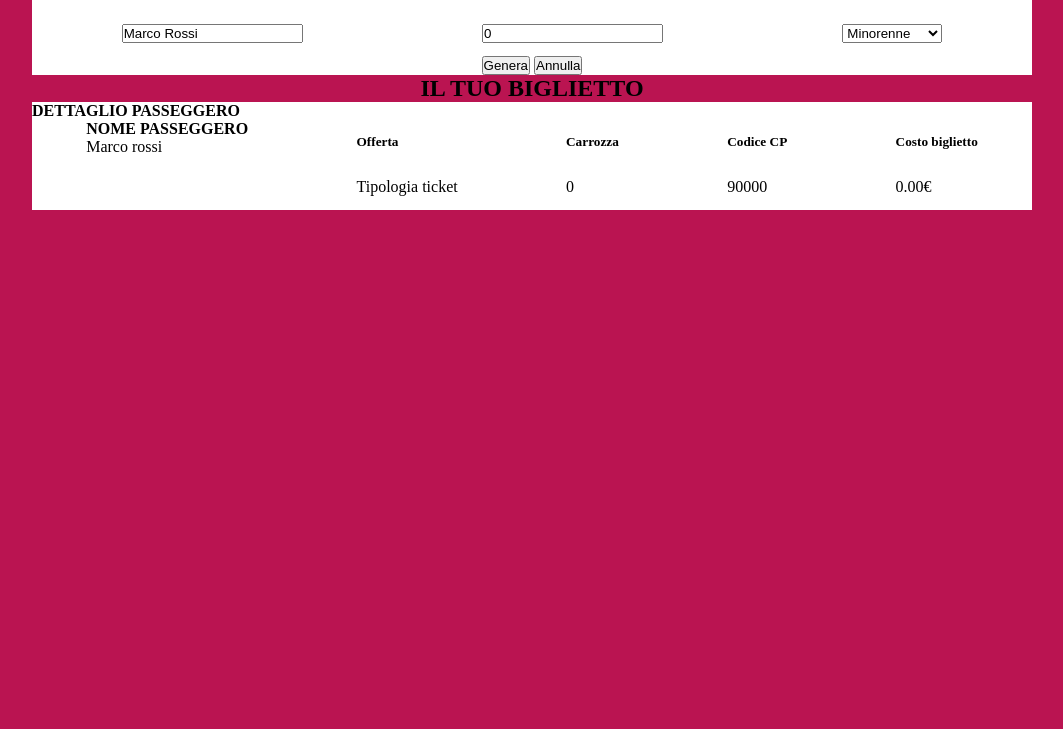
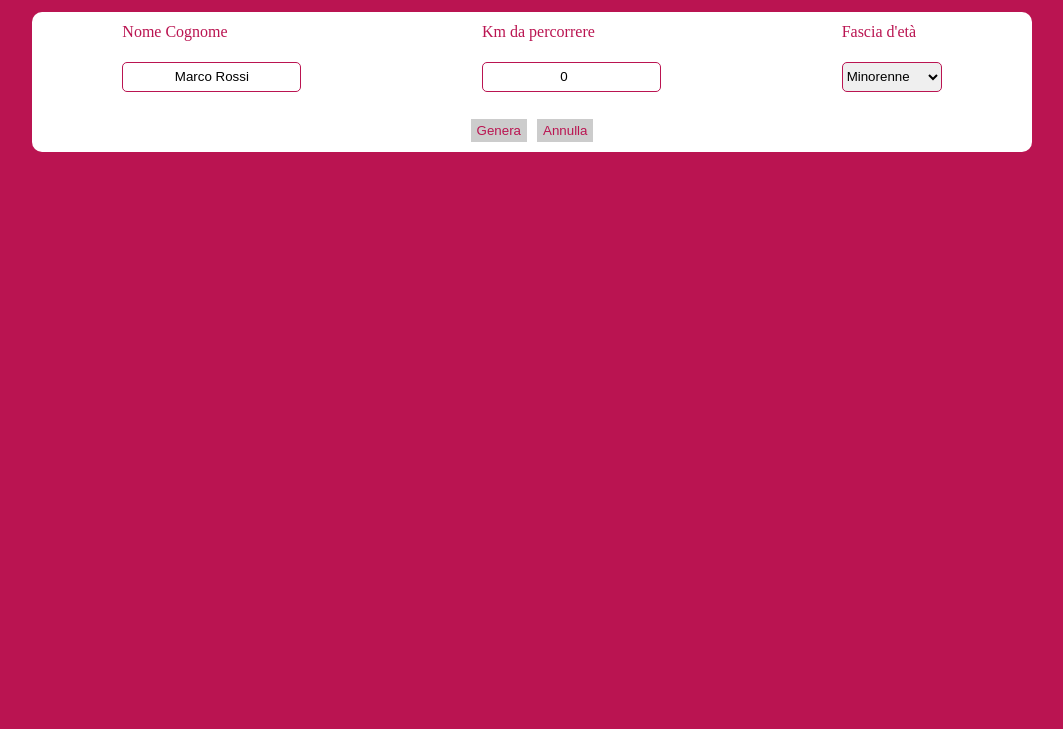
Before and after one commit to Erremme/js-biglietto-treno-form, a plain HTML site: page index.html in a window 1280 px wide. Shown: the part 71-800 px from the top of the page, without its empty margins (108-1171 px from the left). Drawn offline with Linux system fonts and the light colour scheme.

Commit message:
feat: add style

```diff
--- a/css/style.css
+++ b/css/style.css
@@ -13,12 +13,24 @@
 .text-center{
    text-align: center;
 }
+
+.color-w{
+   color: white;
+}
+
+.color-r{
+   color: #ba1451ff  ;
+}
+
+h1{
+   margin-top: 16px;
+}
 /*----------------
    COMMONS
 -----------------*/
 .container{
    max-width: 1000px;
-   margin: auto;
+   margin: 30px auto;
 }
 
 .d-none{
@@ -38,26 +50,83 @@ body{
    flex-direction: column;
    justify-content: space-around;
 }
+
+.border-rd{
+   border-radius: 10px;
+}
+
+.border-red{
+   border: 1px solid #ba1451ff ;
+   border-radius: 5px;
+   height: 30px;
+}
+
+.btn{
+   color: #ba1451ff;
+   background-color:#ccccccff ;
+   padding: 4px 6px;
+   text-decoration: none;
+   border: transparent;
+   cursor: pointer;
+}
+
+.btn:hover{
+   border: 2px solid #f2a15aff;
+   border-radius: 2px;
+}
+
+.border-tp-bt{
+   border-top: 2px solid #808080ff;
+   border-bottom: 2px solid #808080ff;
+}
+
+
+
+
 /*----------------
    HEADER
 -----------------*/
 /*----------------
    MAIN
 -----------------*/
+
+form.container{
+   background-color: white;
+
+}
 .form-top{
    justify-content: space-around;
-   background-color: white;
    min-height: 90px;
 }
 
 .section-btn{
-   background-color: white;
+   display: flex;
+   justify-content: center;
+   align-items: flex-end;
+   gap: 10px;
+    padding-bottom: 10px;
+   min-height: 50px;
 }
 /*---TICKET----*/
+.ticket-contain > h4{
+   margin-top: 10px;
+}
 .ticket-contain{
    background-color: white;
+   padding: 16px 20px 16px 20px;
+
   }
 .ticket{
-   justify-content: space-around;
-   min-height: 90px;
+   justify-content: space-between;
+   min-height: 120px;
+
 }
+
+.col-name{
+   background-color:#808080ff ;
+   padding: 20px 20px;
+}
+
+#passenger-name{
+   font-weight: bolder;
+}
--- a/index.html
+++ b/index.html
@@ -8,46 +8,46 @@
 </head>
 <body>
     <header>
-        <h1 class="text-center">CALOLA IL PREZZO DEL TUO BIGLIETTO</h1>
+        <h1 class="text-center color-w">CALOLA IL PREZZO DEL TUO BIGLIETTO</h1>
     </header>
     <main>
-        <form action = "" class="container">
-            <div class="d-flex form-top">
+        <form action = "" class="container border-rd">
+            <div class="d-flex form-top ">
                 <div class="col">
-                    <label for="full-name">Nome Cognome</label>
-                    <input type="text" id="full-name" name="full-name" value="Marco Rossi">
+                    <label for="full-name" class="color-r">Nome Cognome</label>
+                    <input class="border-red text-center" type="text"  id="full-name" name="full-name" value="Marco Rossi">
                 </div>
                 <div class="col">
-                    <label for="user-km">Km da percorrere</label>
-                    <input type="number" id="user-km" name="user-km" value="0">
+                    <label for="user-km" class="color-r">Km da percorrere</label>
+                    <input class="border-red text-center" type="number" id="user-km" name="user-km" value="0">
 
                 </div>
                 <div class=" col">
-                    <label for="user-age">Fascia d'età</label>
-                    <select name="user-age" id="user-age">
+                    <label for="user-age" class="color-r">Fascia d'età</label>
+                    <select class="border-red"name="user-age" id="user-age">
                         <option value="Minorenne">Minorenne</option>
                         <option value="Maggiorenne">Maggiorenne</option>
                         <option value="Over-65">Over 65</option>
                     </select>
                 </div>
             </div>
-            <div class="section-btn text-center">
-                <button type="submit">Genera</button>
-                <button type="reset">Annulla</button>
+            <div class="section-btn ">
+                <button class="btn" type="submit">Genera</button>
+                <button class="btn"  type="reset">Annulla</button>
             </div>
         </form>
-        <section>
-            <h2 class="text-center">IL TUO BIGLIETTO</h2>
+        <section id="train-ticket" class="d-none">
+            <h2 class="text-center color-w">IL TUO BIGLIETTO</h2>
             <div class="container ticket-contain">
             <h4 >DETTAGLIO PASSEGGERO</h4>
-             <div class="ticket d-flex">
-                <div class="col-name ">
+             <div class="ticket d-flex border-tp-bt">
+                <div class="col-name  ">
                     <h4>NOME PASSEGGERO</h4>
                     <p id="passenger-name">
                         Marco rossi
                     </p>
                 </div>
-                <div class="col-price  col">
+                <div class="col-price col ">
                     <h5>Offerta</h5>
                     <p id="ticket-type">Tipologia ticket</p>
                 </div>
--- a/js/script.js
+++ b/js/script.js
@@ -29,6 +29,7 @@ const fullNamefieldElm = document.getElementById("full-name");
 const userKmfieldElm = document.getElementById("user-km");
 const userAgefieldElm = document.getElementById("user-age");
 //card
+const ticketTrainElem = document.getElementById("train-ticket")
 const passengerNameCardElm = document.getElementById("passenger-name");
 const ticketTypeCardElm = document.getElementById("ticket-type");
 const carriageNumbCardElm = document.getElementById("carriage-numb");
@@ -60,6 +61,8 @@ formElm.addEventListener ("submit", function(event){
 
     priceCardElm.innerHTML = ` €${priceTotal.toFixed(2)}`;
 
+    ticketTrainElem.classList.remove("d-none")
+
 
 
 
```
